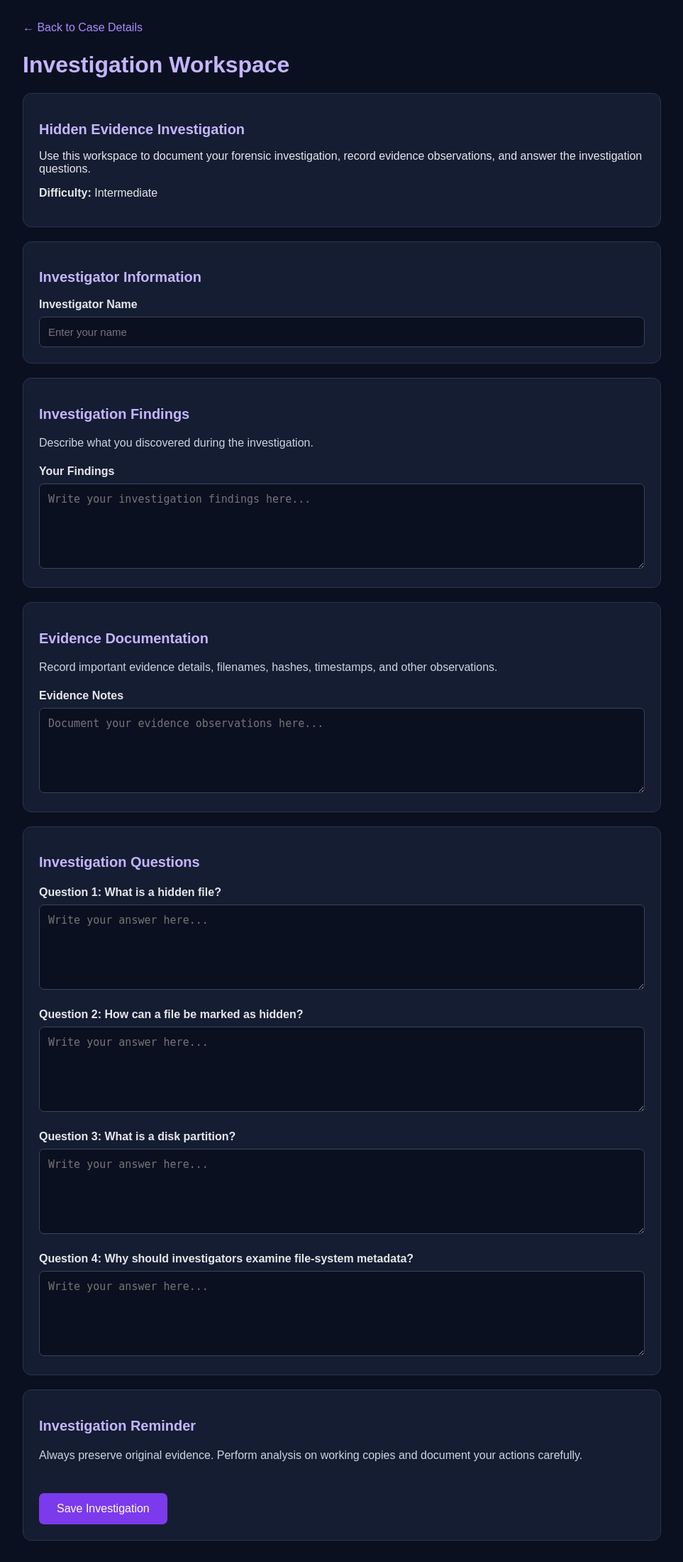
After one commit to Qalb-Creater/ForenQuest, a Flask app: page /workspace/hidden-evidence in a window 1280 px wide. The commit adds this page. Shown: the whole page at 71% size, without its empty margins (158-1121 px from the left). Run offline with Flask 3, Linux system fonts and the light colour scheme; data that the repository does not hold is empty.

Commit message:
Build investigation workspace with SQLite
Add investigation forms, evidence notes, question answers, and SQLite progress saving for all four forensic cases.

```diff
--- a/app/__init__.py
+++ b/app/__init__.py
@@ -1,13 +1,30 @@
 
-from flask import Flask, render_template, abort
+import json
+import uuid
+
+from flask import (
+    Flask,
+    render_template,
+    abort,
+    request,
+    redirect,
+    url_for,
+    flash,
+    session
+)
+
 from app.cases import CASES
 from app.guides import GUIDES
+from app.database import init_db, get_db
 
 
 def create_app():
     app = Flask(__name__)
 
     app.config["SECRET_KEY"] = "change-this-development-key"
+
+    # Initialize SQLite database
+    init_db(app)
 
     @app.route("/")
     def home():
@@ -52,4 +69,111 @@ def create_app():
             guide=selected_guide
         )
 
+    # Investigation Workspace
+    @app.route("/workspace/<case_id>", methods=["GET", "POST"])
+    def investigation_workspace(case_id):
+
+        selected_case = next(
+            (case for case in CASES if case["id"] == case_id),
+            None
+        )
+
+        selected_guide = next(
+            (guide for guide in GUIDES
+             if guide["case_id"] == case_id),
+            None
+        )
+
+        if selected_case is None or selected_guide is None:
+            abort(404)
+
+        # Temporary browser-based student identity
+        if "student_id" not in session:
+            session["student_id"] = str(uuid.uuid4())
+
+        student_id = session["student_id"]
+
+        db = get_db()
+
+        if request.method == "POST":
+
+            investigator_name = request.form.get(
+                "investigator_name", ""
+            )
+
+            findings = request.form.get("findings", "")
+
+            evidence_notes = request.form.get(
+                "evidence_notes", ""
+            )
+
+            answers = {}
+
+            for index, question in enumerate(
+                selected_guide["questions"]
+            ):
+                answers[str(index)] = request.form.get(
+                    f"answer_{index}", ""
+                )
+
+            db.execute("""
+                INSERT INTO investigations (
+                    student_id,
+                    case_id,
+                    investigator_name,
+                    findings,
+                    evidence_notes,
+                    answers,
+                    updated_at
+                )
+                VALUES (?, ?, ?, ?, ?, ?, CURRENT_TIMESTAMP)
+
+                ON CONFLICT(student_id, case_id)
+                DO UPDATE SET
+                    investigator_name = excluded.investigator_name,
+                    findings = excluded.findings,
+                    evidence_notes = excluded.evidence_notes,
+                    answers = excluded.answers,
+                    updated_at = CURRENT_TIMESTAMP
+            """, (
+                student_id,
+                case_id,
+                investigator_name,
+                findings,
+                evidence_notes,
+                json.dumps(answers)
+            ))
+
+            db.commit()
+
+            flash("Investigation progress saved successfully!")
+
+            return redirect(
+                url_for(
+                    "investigation_workspace",
+                    case_id=case_id
+                )
+            )
+
+        saved_record = db.execute("""
+            SELECT *
+            FROM investigations
+            WHERE student_id = ? AND case_id = ?
+        """, (student_id, case_id)).fetchone()
+
+        saved_answers = {}
+
+        if saved_record:
+            saved_answers = json.loads(
+                saved_record["answers"] or "{}"
+            )
+
+        return render_template(
+            "workspace.html",
+            case=selected_case,
+            guide=selected_guide,
+            record=saved_record,
+            saved_answers=saved_answers
+        )
+
     return app
--- /dev/null
+++ b/app/database.py
@@ -0,0 +1,50 @@
+
+import os
+import sqlite3
+
+from flask import current_app, g
+
+
+def get_db():
+    if "db" not in g:
+        os.makedirs(current_app.instance_path, exist_ok=True)
+
+        database_path = os.path.join(
+            current_app.instance_path,
+            "forenquest.db"
+        )
+
+        g.db = sqlite3.connect(database_path)
+        g.db.row_factory = sqlite3.Row
+
+    return g.db
+
+
+def close_db(error=None):
+    db = g.pop("db", None)
+
+    if db is not None:
+        db.close()
+
+
+def init_db(app):
+    app.teardown_appcontext(close_db)
+
+    with app.app_context():
+        db = get_db()
+
+        db.execute("""
+            CREATE TABLE IF NOT EXISTS investigations (
+                id INTEGER PRIMARY KEY AUTOINCREMENT,
+                student_id TEXT NOT NULL,
+                case_id TEXT NOT NULL,
+                investigator_name TEXT,
+                findings TEXT,
+                evidence_notes TEXT,
+                answers TEXT,
+                updated_at TIMESTAMP DEFAULT CURRENT_TIMESTAMP,
+                UNIQUE(student_id, case_id)
+            )
+        """)
+
+        db.commit()
--- /dev/null
+++ b/app/templates/workspace.html
@@ -0,0 +1,222 @@
+
+<!DOCTYPE html>
+<html lang="en">
+<head>
+    <meta charset="UTF-8">
+    <meta name="viewport" content="width=device-width, initial-scale=1.0">
+    <title>Investigation Workspace | ForenQuest</title>
+
+    <style>
+        * {
+            box-sizing: border-box;
+        }
+
+        body {
+            margin: 0;
+            padding: 30px 16px;
+            font-family: Arial, sans-serif;
+            background: #0b1020;
+            color: #e5e7eb;
+        }
+
+        .workspace-container {
+            max-width: 900px;
+            margin: auto;
+        }
+
+        .back-link {
+            color: #a78bfa;
+            text-decoration: none;
+        }
+
+        h1 {
+            margin-top: 25px;
+            color: #c4b5fd;
+        }
+
+        .intro, .form-section {
+            background: #151d32;
+            padding: 22px;
+            border-radius: 12px;
+            margin-top: 20px;
+            border: 1px solid #29344d;
+        }
+
+        h2 {
+            color: #c4b5fd;
+            font-size: 20px;
+        }
+
+        label {
+            display: block;
+            margin: 18px 0 8px;
+            font-weight: bold;
+        }
+
+        input, textarea {
+            width: 100%;
+            padding: 12px;
+            border: 1px solid #39445e;
+            border-radius: 7px;
+            background: #0b1020;
+            color: white;
+            font-size: 15px;
+        }
+
+        textarea {
+            min-height: 120px;
+            resize: vertical;
+        }
+
+        .question {
+            margin-top: 22px;
+        }
+
+        .save-button {
+            margin-top: 25px;
+            padding: 13px 25px;
+            background: #7c3aed;
+            color: white;
+            border: none;
+            border-radius: 7px;
+            font-size: 16px;
+            cursor: pointer;
+        }
+
+        .save-button:hover {
+            background: #6d28d9;
+        }
+
+        .message {
+            padding: 12px;
+            background: #14532d;
+            color: #dcfce7;
+            border-radius: 7px;
+            margin-top: 15px;
+        }
+
+        .reminder {
+            color: #cbd5e1;
+            line-height: 1.6;
+        }
+    </style>
+</head>
+
+<body>
+
+<div class="workspace-container">
+
+    <a class="back-link" href="{{ url_for('case_detail', case_id=case.id) }}">
+        ← Back to Case Details
+    </a>
+
+    <h1>Investigation Workspace</h1>
+
+    <div class="intro">
+        <h2>{{ case.title }}</h2>
+
+        <p>
+            Use this workspace to document your forensic investigation,
+            record evidence observations, and answer the investigation
+            questions.
+        </p>
+
+        <p><strong>Difficulty:</strong> {{ case.level }}</p>
+    </div>
+
+    {% with messages = get_flashed_messages() %}
+        {% for message in messages %}
+            <div class="message">{{ message }}</div>
+        {% endfor %}
+    {% endwith %}
+
+    <form method="POST">
+
+        <div class="form-section">
+            <h2>Investigator Information</h2>
+
+            <label for="investigator_name">Investigator Name</label>
+
+            <input
+                type="text"
+                id="investigator_name"
+                name="investigator_name"
+                value="{{ record['investigator_name'] if record else '' }}"
+                placeholder="Enter your name"
+            >
+        </div>
+
+        <div class="form-section">
+            <h2>Investigation Findings</h2>
+
+            <p class="reminder">
+                Describe what you discovered during the investigation.
+            </p>
+
+            <label for="findings">Your Findings</label>
+
+            <textarea
+                id="findings"
+                name="findings"
+                placeholder="Write your investigation findings here..."
+            >{{ record['findings'] if record else '' }}</textarea>
+        </div>
+
+        <div class="form-section">
+            <h2>Evidence Documentation</h2>
+
+            <p class="reminder">
+                Record important evidence details, filenames, hashes,
+                timestamps, and other observations.
+            </p>
+
+            <label for="evidence_notes">Evidence Notes</label>
+
+            <textarea
+                id="evidence_notes"
+                name="evidence_notes"
+                placeholder="Document your evidence observations here..."
+            >{{ record['evidence_notes'] if record else '' }}</textarea>
+        </div>
+
+        <div class="form-section">
+            <h2>Investigation Questions</h2>
+
+            {% for question in guide.questions %}
+
+                <div class="question">
+
+                    <label for="answer_{{ loop.index0 }}">
+                        Question {{ loop.index }}: {{ question }}
+                    </label>
+
+                    <textarea
+                        id="answer_{{ loop.index0 }}"
+                        name="answer_{{ loop.index0 }}"
+                        placeholder="Write your answer here..."
+                    >{{ saved_answers.get(loop.index0|string, '') }}</textarea>
+
+                </div>
+
+            {% endfor %}
+        </div>
+
+        <div class="form-section">
+            <h2>Investigation Reminder</h2>
+
+            <p class="reminder">
+                Always preserve original evidence. Perform analysis on
+                working copies and document your actions carefully.
+            </p>
+
+            <button type="submit" class="save-button">
+                Save Investigation
+            </button>
+        </div>
+
+    </form>
+
+</div>
+
+</body>
+</html>
```
Also changed, not shown: app/templates/case_detail.html (+46 -0 lines).
